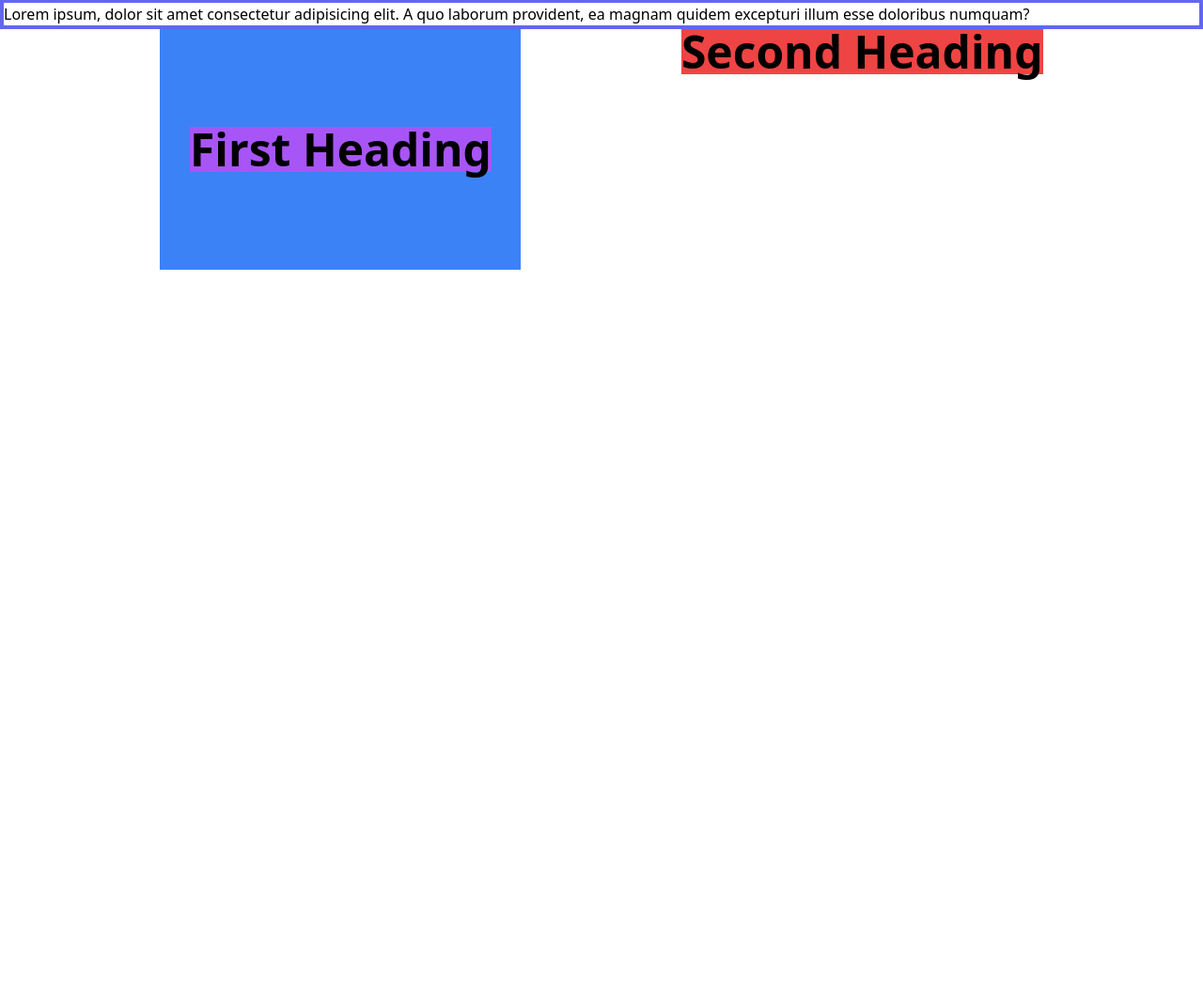
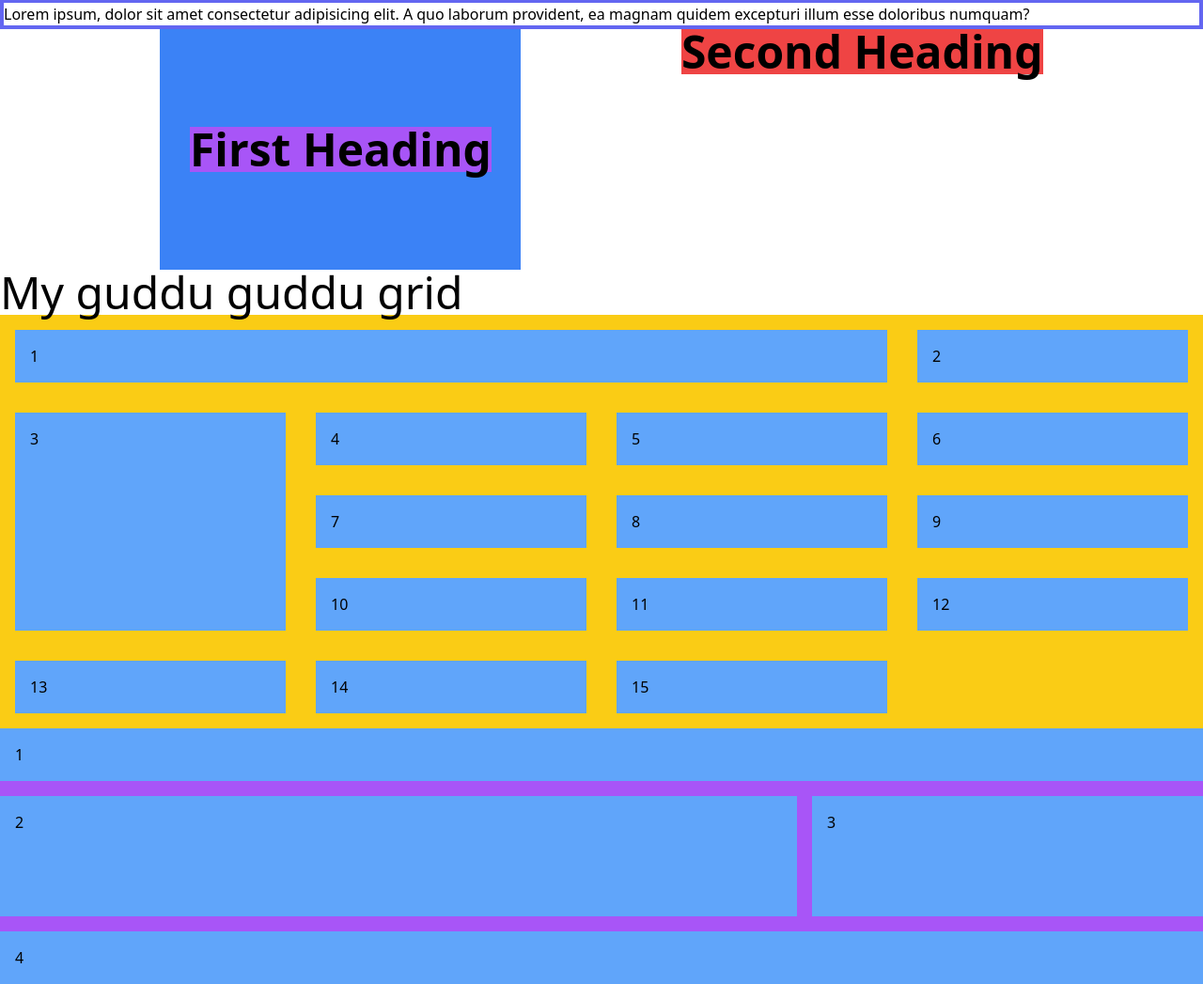
Before and after one commit to hafizurrahmanrazib/Module-14, a plain HTML site: page tailwind-css/index.html in a window 1280 px wide. Shown: the part 381-1428 px from the top of the page at 94% size. Before the commit the page ends 800 px from the top, so only its background shows below. Drawn offline with nearby package versions, Linux system fonts and the light colour scheme.

Commit message:
grid Property added

```diff
--- a/tailwind-css/index.html
+++ b/tailwind-css/index.html
@@ -46,5 +46,29 @@
             <h2 class="text-5xl font-bold bg-red-500">Second Heading</h2>
         </div>
     </section>
+    <h2 class="text-5xl">My guddu guddu grid</h2>
+    <section class="bg-yellow-400 grid grid-cols-4">
+        <div class="bg-blue-400 m-4 p-4 col-span-3">1</div>
+        <div class="bg-blue-400 m-4 p-4">2</div>
+        <div class="bg-blue-400 m-4 p-4 row-span-3">3</div>
+        <div class="bg-blue-400 m-4 p-4">4</div>
+        <div class="bg-blue-400 m-4 p-4">5</div>
+        <div class="bg-blue-400 m-4 p-4">6</div>
+        <div class="bg-blue-400 m-4 p-4">7</div>
+        <div class="bg-blue-400 m-4 p-4">8</div>
+        <div class="bg-blue-400 m-4 p-4">9</div>
+        <div class="bg-blue-400 m-4 p-4">10</div>
+        <div class="bg-blue-400 m-4 p-4">11</div>
+        <div class="bg-blue-400 m-4 p-4">12</div>
+        <div class="bg-blue-400 m-4 p-4">13</div>
+        <div class="bg-blue-400 m-4 p-4">14</div>
+        <div class="bg-blue-400 m-4 p-4">15</div>
+    </section>
+    <section class="grid grid-cols-3 bg-purple-500 gap-4">
+        <div class="bg-blue-400 p-4 col-span-3">1</div>
+        <div class="bg-blue-400 p-4 h-32 col-span-2 row-span-2">2</div>
+        <div class="bg-blue-400 p-4 row-span-2">3</div>
+        <div class="bg-blue-400 p-4 col-span-3">4</div>
+    </section>
 </body>
 </html>
```
